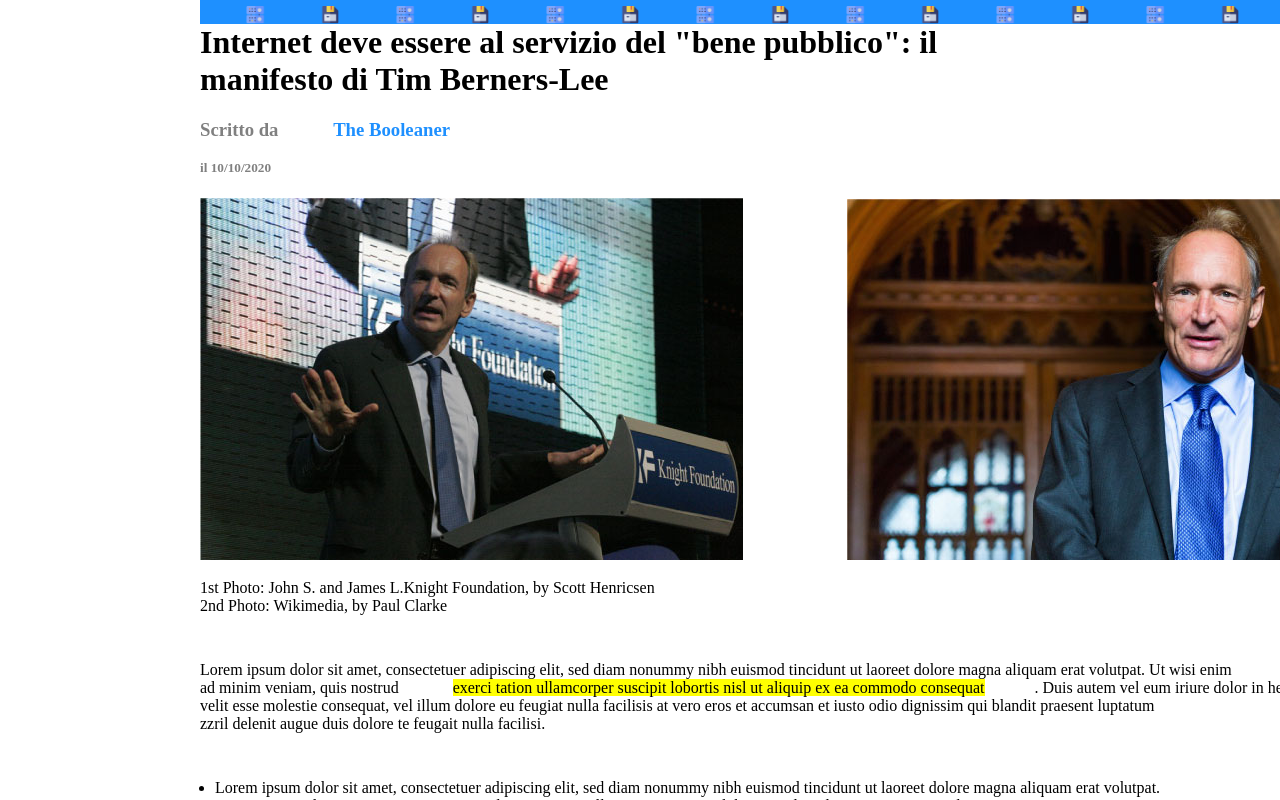
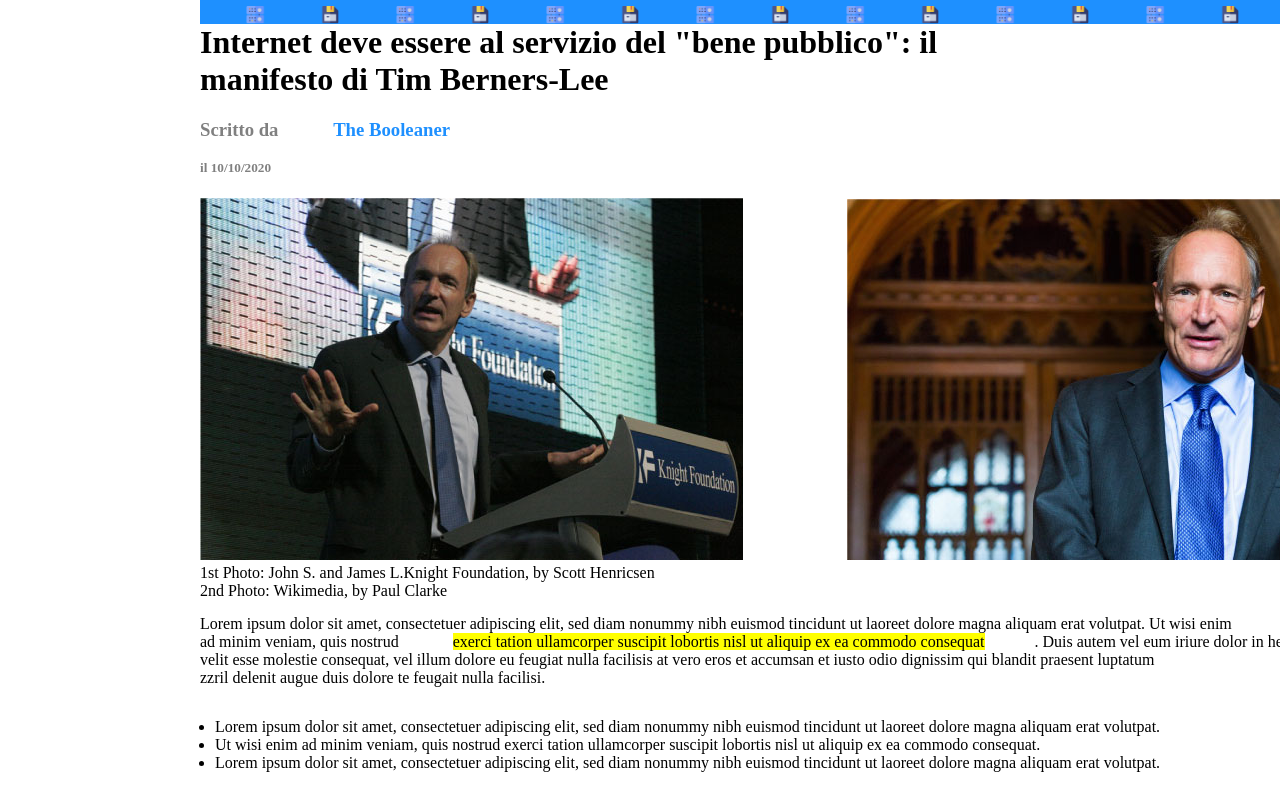
Before and after one commit to giuliop93/html-css-booleaner, a plain HTML site: page index.html in a window 1280 px wide. Shown: the part 126-926 px from the top of the page. Drawn offline with Linux system fonts and the light colour scheme.

Commit message:
migliorato padding e altre piccole modifiche

```diff
--- a/index.html
+++ b/index.html
@@ -19,8 +19,8 @@
 
       <img src="img/tim-1.jpg" alt="Prima immagine Tim">
       <img src="img/tim-2.jpg" alt="Seconda immagine Tim">
-      <p>1st Photo: John S. and James L.Knight Foundation, by Scott Henricsen<br>
-        2nd Photo: Wikimedia, by Paul Clarke</p>
+      <div>1st Photo: John S. and James L.Knight Foundation, by Scott Henricsen<br>
+        2nd Photo: Wikimedia, by Paul Clarke</div>
        <p>Lorem ipsum dolor sit amet, consectetuer adipiscing elit, sed diam nonummy nibh euismod tincidunt ut laoreet dolore magna aliquam erat volutpat. Ut wisi enim <br>
        ad minim veniam, quis nostrud <span id="highlighter">exerci tation ullamcorper suscipit lobortis nisl ut aliquip ex ea commodo consequat</span>. Duis autem vel eum iriure dolor in hendrerit in <br>
       velit esse molestie consequat, vel illum dolore eu feugiat nulla facilisis at vero eros et accumsan et iusto odio dignissim qui blandit praesent luptatum <br>
--- a/style.css
+++ b/style.css
@@ -28,6 +28,7 @@
 
 h1 {
     text-align: left;
+    font-weight: bolder;
 }
 
 h3 {
@@ -62,8 +63,7 @@ p {
 }
 
 ul {
-    padding-top: 15px;
-    padding-bottom: 15px;
+   padding-bottom: 15px;
    margin-left: 15px;
 }
 
```
